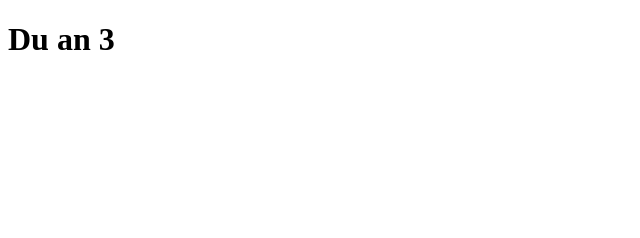
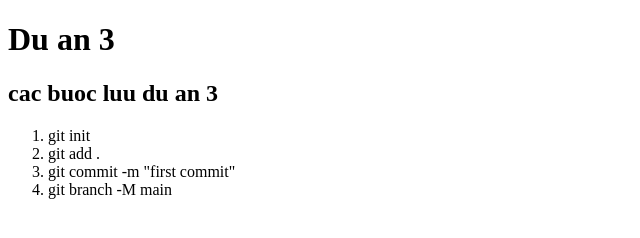
Before and after one commit to asuvang/duan3, a plain HTML site: page index.html in a window 1280 px wide. Shown: the whole page, without its empty margins (0-640 px from the left). Drawn offline with Linux system fonts and the light colour scheme.

Commit message:
sửa đổi lần 1

```diff
--- a/index.html
+++ b/index.html
@@ -9,6 +9,15 @@
 
 <body>
     <h1>Du an 3</h1>
+    <div>
+        <h2>cac buoc luu du an 3</h2>
+        <ol>
+            <li>git init</li>
+            <li>git add .</li>
+            <li>git commit -m "first commit"</li>
+            <li>git branch -M main</li>
+        </ol>
+    </div>
 </body>
 
 </html>
```
